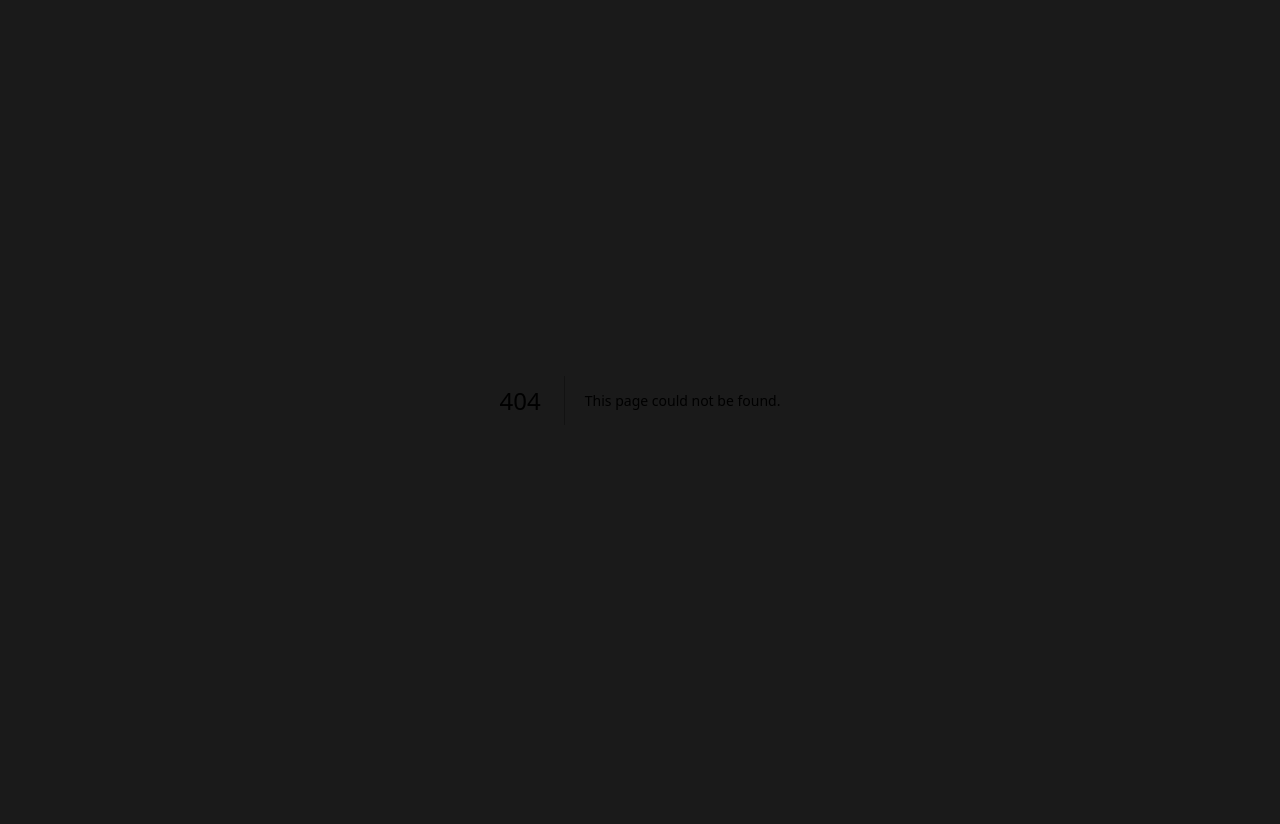
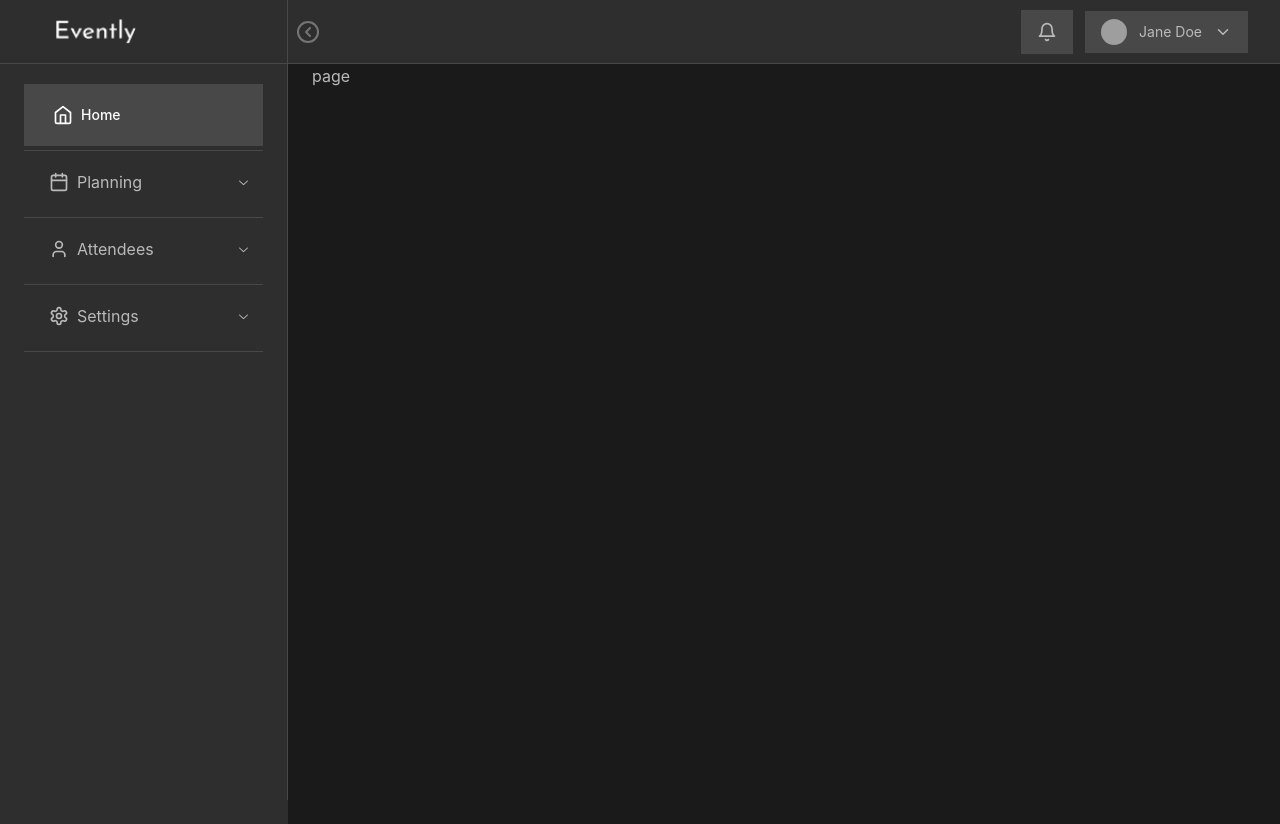
Before and after one commit to mohamedhadia/task2, a Next.js app: page /dashboard in a window 1280 px wide. Before the commit this address had no page. Before the commit the page ends 800 px from the top, so only its background shows below. Built offline with nearby package versions, Linux system fonts and the light colour scheme; grey boxes are pictures that could not be loaded.

Commit message:
feat(qa): redirect home to dashboard

```diff
--- /dev/null
+++ b/app/(dash)/dashboard/page.tsx
@@ -0,0 +1,7 @@
+import React from "react";
+
+type Props = {};
+
+export default function page({}: Props) {
+  return <div>page</div>;
+}
--- a/app/page.tsx
+++ b/app/page.tsx
@@ -1,3 +1,7 @@
+import { redirect } from "next/navigation";
+
 export default function HomePage() {
-  return <div>Home page</div>;
+  redirect("/dashboard");
+
+  return <div className="w-full p-14">home</div>;
 }
```
